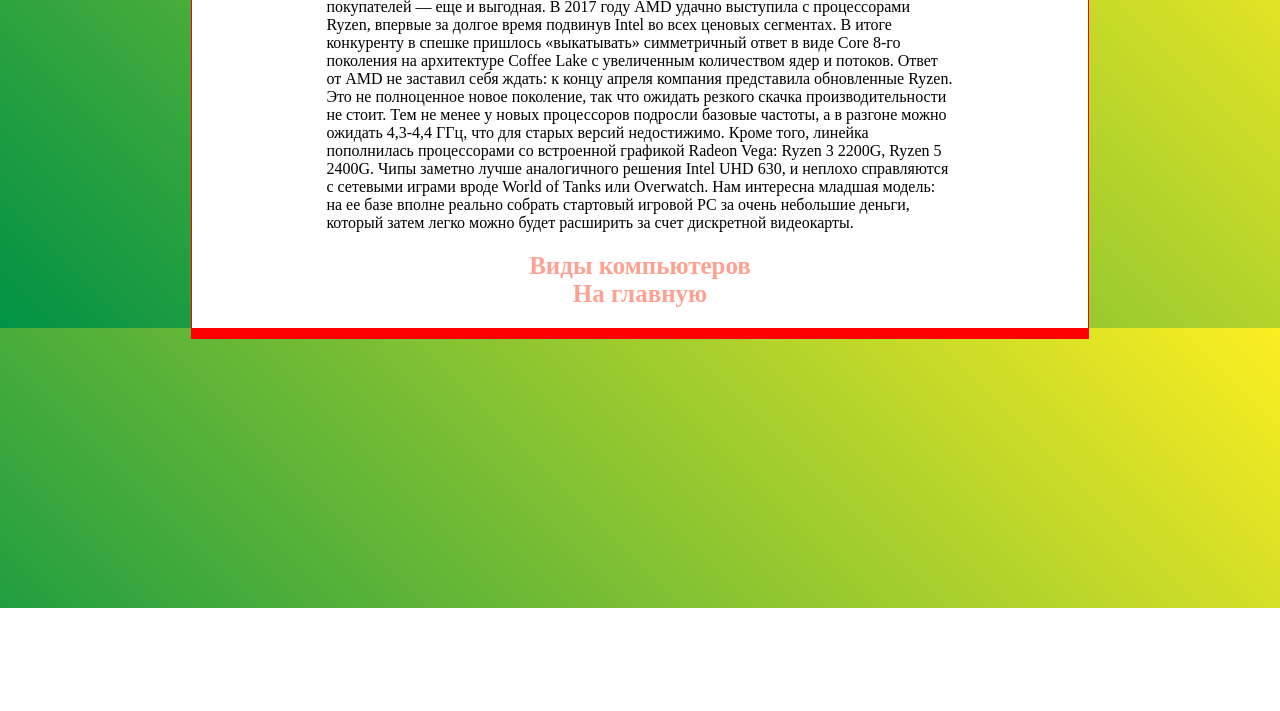
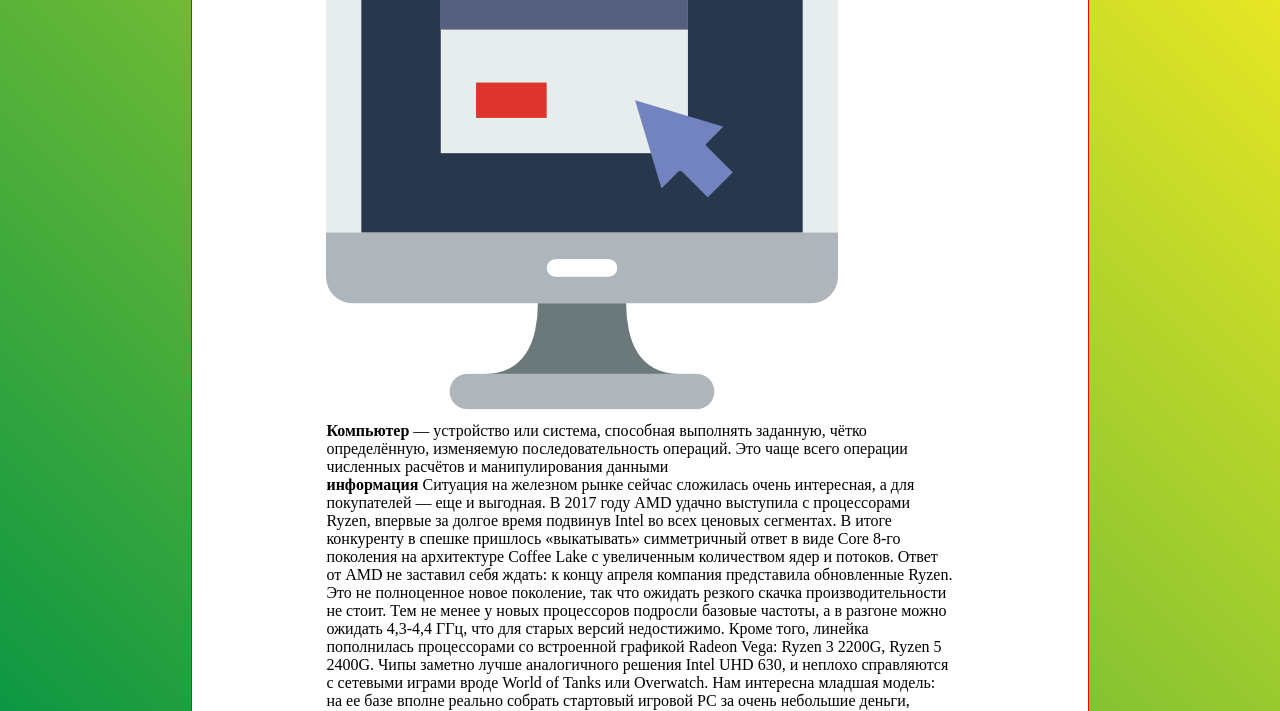
Before and after one commit to roma188/roma188.github.io, a plain HTML site: page 2.html in a window 1280 px wide. Shown: the part 192-903 px from the top of the page. Before the commit the page ends 800 px from the top, so only its background shows below. Drawn offline with Linux system fonts and the light colour scheme.

Commit message:
Update 2.html

```diff
--- a/2.html
+++ b/2.html
@@ -12,7 +12,7 @@
 	<div>
 
 	<h1>Что такое компьютеры</h1>
-	<img src="img/website.png">
+	<img src="website.png">
 	<p class="two"><b>Компьютер</b> — устройство или система, способная выполнять заданную, чётко определённую, изменяемую последовательность операций. Это чаще всего операции численных расчётов и манипулирования данными </p>
 	<b>информация</b> Ситуация на железном рынке сейчас сложилась очень интересная, а для покупателей — еще и выгодная. В 2017 году AMD удачно выступила с процессорами Ryzen, впервые за долгое время подвинув Intel во всех ценовых сегментах. В итоге конкуренту в спешке пришлось «выкатывать» симметричный ответ в виде Core 8-го поколения на архитектуре Coffee Lake с увеличенным количеством ядер и потоков. Ответ от AMD не заставил себя ждать: к концу апреля компания представила обновленные Ryzen. Это не полноценное новое поколение, так что ожидать резкого скачка производительности не стоит. Тем не менее у новых процессоров подросли базовые частоты, а в разгоне можно ожидать 4,3-4,4 ГГц, что для старых версий недостижимо. Кроме того, линейка пополнилась процессорами со встроенной графикой Radeon Vega: Ryzen 3 2200G, Ryzen 5 2400G. Чипы заметно лучше аналогичного решения Intel UHD 630, и неплохо справляются с сетевыми играми вроде World of Tanks или Overwatch. Нам интересна младшая модель: на ее базе вполне реально собрать стартовый игровой PC за очень небольшие деньги, который затем легко можно будет расширить за счет дискретной видеокарты.
 
```
